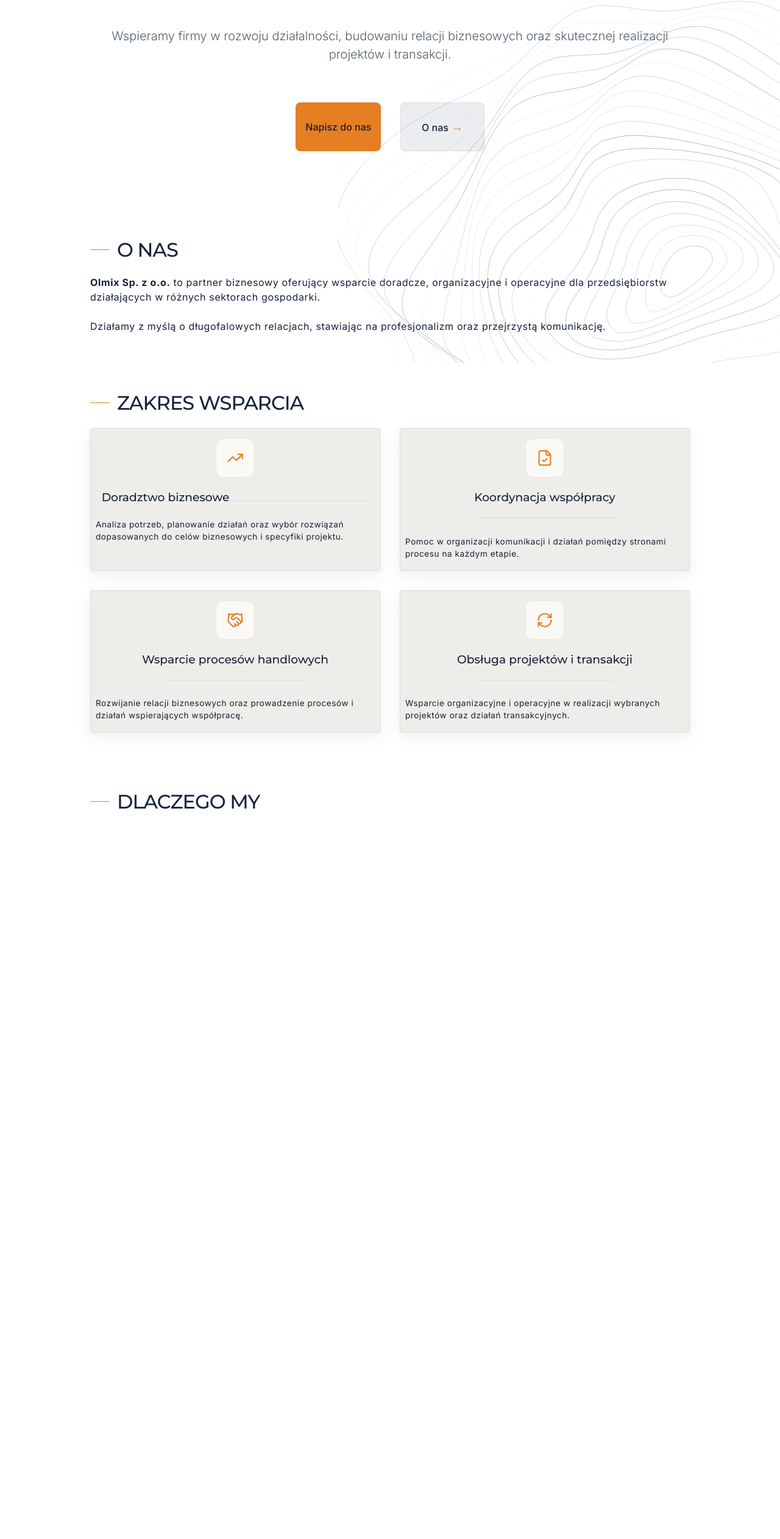
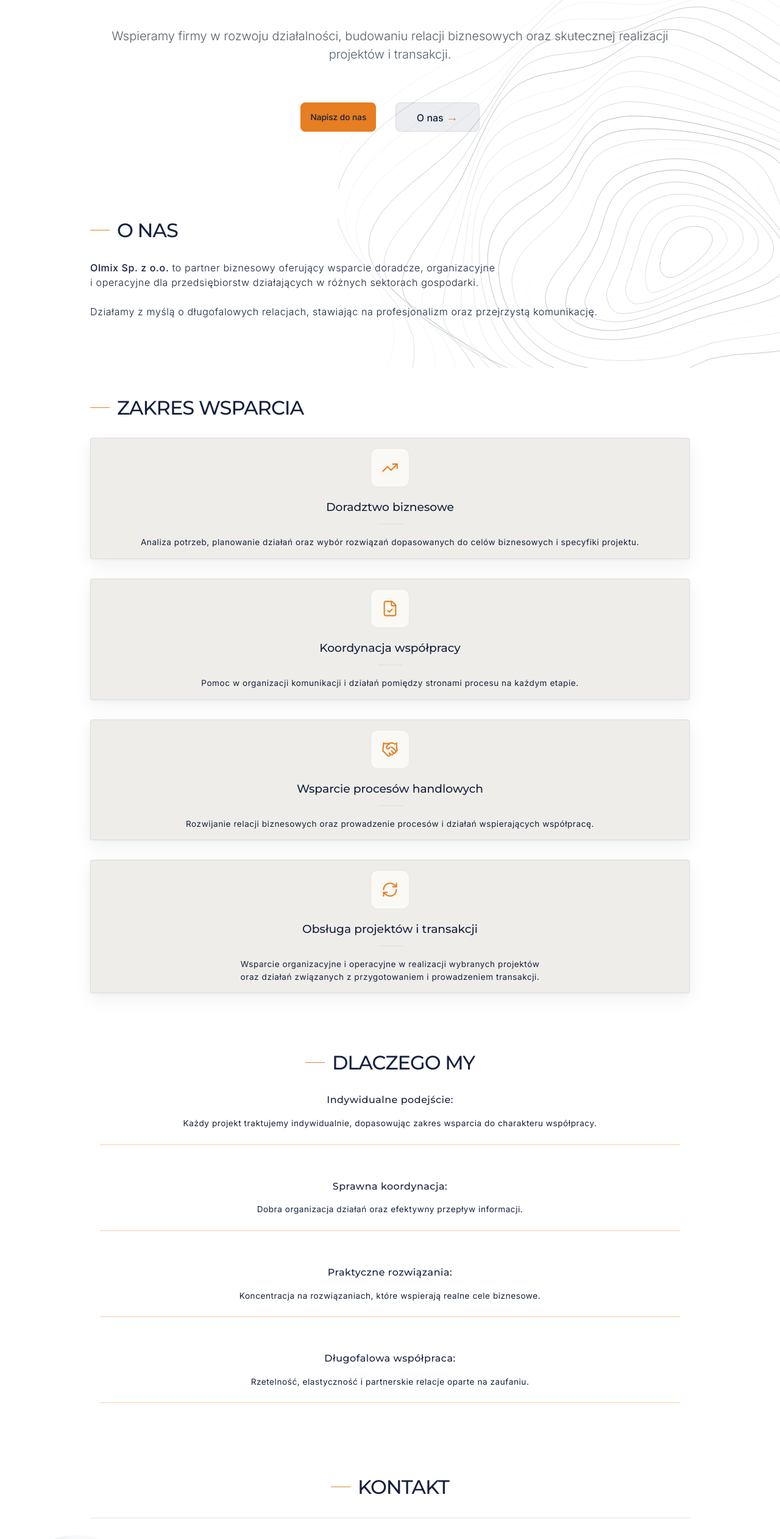
Before and after one commit to Maria2247/olmix, a website built with Vite: page index.html in a window 1280 px wide. Shown: the part 276-2800 px from the top of the page at 61% size. Before the commit the page ends 1680 px from the top, so only its background shows below. Built offline with nearby package versions, Linux system fonts and the light colour scheme.

Commit message:
added why-us and contacts section

```diff
--- a/index.html
+++ b/index.html
@@ -6,7 +6,7 @@
     <meta name="viewport" content="width=device-width, initial-scale=1.0" />
     <meta
       name="description"
-      content="Kompleksowe wsparcie biznesu i doradztwo strategiczne."
+      content="Olmix Sp. z o.o. doradztwo biznesowe, koordynacja współpracy, wsparcie procesów handlowych oraz obsługa projektów i transakcji."
     />
 
     <link
@@ -89,16 +89,9 @@
             biznesowych oraz skutecznej realizacji projektów i transakcji.
           </p>
           <div class="hero-btn-holder">
-            <a href="#cta" type="button" class="cta-btn">Napisz do nas</a>
-            <a href="#about" type="button" class="learn-more-btn">
-              O nas <span>→</span>
-            </a>
+            <a href="mailto:biuro@olmix.pl" class="cta-btn">Napisz do nas</a>
+            <a href="#about" class="learn-more-btn"> O nas <span>→</span> </a>
           </div>
-          <!-- <ul class="hero-features">
-              <li><span class="hero-icon"><svg xmlns="http://www.w3.org/2000/svg" viewBox="0 0 256 256"><path d="M221.87,83.16A104.1,104.1,0,1,1,195.67,49l22.67-22.68a8,8,0,0,1,11.32,11.32l-96,96a8,8,0,0,1-11.32-11.32l27.72-27.72a40,40,0,1,0,17.87,31.09,8,8,0,1,1,16-.9,56,56,0,1,1-22.38-41.65L184.3,60.39a87.88,87.88,0,1,0,23.13,29.67,8,8,0,0,1,14.44-6.9Z"></path></svg></span>Strategia i doradztwo biznesowe</li>
-              <li><span class="hero-icon"><svg xmlns="http://www.w3.org/2000/svg" viewBox="0 0 256 256"><path d="M232,208a8,8,0,0,1-8,8H32a8,8,0,0,1-8-8V48a8,8,0,0,1,16,0V156.69l50.34-50.35a8,8,0,0,1,11.32,0L128,132.69,180.69,80H160a8,8,0,0,1,0-16h40a8,8,0,0,1,8,8v40a8,8,0,0,1-16,0V91.31l-58.34,58.35a8,8,0,0,1-11.32,0L96,123.31l-56,56V200H224A8,8,0,0,1,232,208Z"></path></svg></span>Realizacja procesów operacyjnych</li>
-              <li><span class="hero-icon"><svg xmlns="http://www.w3.org/2000/svg" viewBox="0 0 256 256"><path d="M120,176h-8v-4a28,28,0,0,0-56,0v4H48a8,8,0,0,0-8,8v40a8,8,0,0,0,8,8h72a8,8,0,0,0,8-8V184A8,8,0,0,0,120,176Zm-48-4a12,12,0,0,1,24,0v4H72Zm40,44H56V192h56ZM213.66,82.34l-56-56A8,8,0,0,0,152,24H56A16,16,0,0,0,40,40v88a8,8,0,0,0,16,0V40h88V88a8,8,0,0,0,8,8h48V216H160a8,8,0,0,0,0,16h40a16,16,0,0,0,16-16V88A8,8,0,0,0,213.66,82.34ZM160,51.31,188.69,80H160Z"></path></svg></span>Wsparcie transakcji i negocjacji</li>
-            </ul> -->
         </div>
       </section>
       <section id="about">
@@ -106,7 +99,7 @@
         <div class="container">
           <h2 class="section-header">o nas</h2>
           <p class="about-text">
-            <strong> Olmix Sp. z o.o.</strong> to partner biznesowy oferujący
+            <span> Olmix Sp. z o.o.</span> to partner biznesowy oferujący
             wsparcie doradcze, organizacyjne i operacyjne dla przedsiębiorstw
             działających w różnych sektorach gospodarki.
           </p>
@@ -158,7 +151,8 @@
               <h3 class="card-header">Obsługa projektów i transakcji</h3>
               <p class="offer-text">
                 Wsparcie organizacyjne i operacyjne w realizacji wybranych
-                projektów oraz działań transakcyjnych.
+                projektów oraz działań związanych z przygotowaniem i
+                prowadzeniem transakcji.
               </p>
             </div>
           </div>
@@ -167,14 +161,49 @@
       <section id="why-us">
         <div class="container">
           <h2 class="section-header">dlaczego my</h2>
-
-          <!--
-          Indywidualne podejście: Każdy projekt traktujemy indywidualnie, dopasowując zakres wsparcia do charakteru współpracy.
-          Sprawna koordynacja: Dobra organizacja działań oraz efektywny przepływ informacji.
-          Praktyczne rozwiązania: Koncentracja na rozwiązaniach, które wspierają realne cele biznesowe.
-          Długofalowa współpraca: Rzetelność, elastyczność i partnerskie relacje oparte na zaufaniu.
-
-          -->
+          <ul class="why-us-list">
+            <li class="why-us-item">
+              <h3>Indywidualne podejście:</h3>
+              <p class="why-us-text">
+                Każdy projekt traktujemy indywidualnie, dopasowując zakres
+                wsparcia do charakteru współpracy.
+              </p>
+            </li>
+            <li class="why-us-item">
+              <h3>Sprawna koordynacja:</h3>
+              <p class="why-us-text">
+                Dobra organizacja działań oraz efektywny przepływ informacji.
+              </p>
+            </li>
+            <li class="why-us-item">
+              <h3>Praktyczne rozwiązania:</h3>
+              <p class="why-us-text">
+                Koncentracja na rozwiązaniach, które wspierają realne cele
+                biznesowe.
+              </p>
+            </li>
+            <li class="why-us-item">
+              <h3>Długofalowa współpraca:</h3>
+              <p class="why-us-text">
+                Rzetelność, elastyczność i partnerskie relacje oparte na
+                zaufaniu.
+              </p>
+            </li>
+          </ul>
+        </div>
+      </section>
+      <section id="contacts">
+        <div class="container">
+          <h2 class="section-header">Kontakt</h2>
+          <div class="contacts-bg"></div>
+          <div class="contacts-holder">
+            <p class="contacts-text">
+              Zapraszamy do kontaktu w sprawie współpracy biznesowej, wsparcia
+              projektów oraz działań doradczych. Chętnie przedstawimy możliwe
+              formy współpracy dopasowane do potrzeb Państwa firmy.
+            </p>
+            <a href="mailto:biuro@olmix.pl" class="cta-btn">Napisz do nas</a>
+          </div>
         </div>
       </section>
     </main>
--- a/src/css/components.css
+++ b/src/css/components.css
@@ -1,7 +1,8 @@
 .cta-btn {
-  display: inline-flex;
+  display: flex;
   align-items: center;
   justify-content: center;
+  font-size: 0.85rem;
   font-weight: 500;
   padding: 0.5rem 1rem;
   background-color: var(--accent-orange);
@@ -36,7 +37,7 @@
   line-height: 1.1;
   font-weight: 500;
   text-transform: uppercase;
-  margin-bottom: 1.5rem;
+  margin-bottom: 2rem;
 }
 
 .section-header::before {
--- a/src/css/style.css
+++ b/src/css/style.css
@@ -61,11 +61,11 @@
 .backdrop-filter {
   position: absolute;
   inset: 0;
-  background: rgba(20, 33, 61, 0.1);
+  background: rgba(20, 33, 61, 0.7);
   pointer-events: none;
   backdrop-filter: blur(12px);
   -webkit-backdrop-filter: blur(12px);
-  opacity: 0;
+  opacity: 0.5;
   transition: opacity 0.1s ease;
   z-index: 0;
 }
@@ -233,7 +233,7 @@ section.hero {
 
 .learn-more-btn {
   font-weight: 500;
-  padding: 1.5rem 2.1rem;
+  padding: 0.5rem 2.1rem;
   background-color: var(--border-color);
   border: 1px solid var(--border-color);
   border-radius: 0.5rem;
@@ -303,8 +303,17 @@ section.hero {
   background-position: top right;
 }
 
+#about {
+  padding-bottom: 5rem;
+}
 .about-text {
+  font-weight: 300;
   letter-spacing: 0.04em;
+  text-wrap: balance;
+}
+
+.about-text span {
+  font-weight: 500;
 }
 
 .about-text:not(:last-child) {
@@ -315,14 +324,14 @@ section.hero {
 
 .offer-card-holder {
   display: grid;
-  grid-template-columns: repeat(2, 1fr);
+  grid-template-columns: 1fr;
   gap: 2rem;
 }
 
 .offer-card {
   background-color: var(--bg-cards);
   border: 1px solid var(--border-color);
-  padding: 1rem 0.5rem;
+  padding: 1rem;
   border-radius: 4px;
   box-shadow:
     0 10px 30px rgba(20, 33, 61, 0.06),
@@ -371,18 +380,100 @@ section.hero {
 .card-header {
   text-align: center;
   margin-bottom: 1.2rem;
+  text-wrap: balance;
 }
 
 .card-header::after {
   content: '';
-  display: inline-block;
-  width: 50%;
+  display: block;
+  width: 40px;
   height: 1px;
-  /* padding-bottom: 2rem; */
+  margin: 0.8rem auto 0;
   background-color: var(--border-color);
 }
 
 .offer-text {
   font-size: 0.85rem;
   letter-spacing: 0.04em;
+  text-align: center;
+  text-wrap: balance;
 }
+
+/* ---WHY-US--- */
+
+#why-us .section-header {
+  justify-content: center;
+}
+
+.why-us-list {
+  display: flex;
+  flex-direction: column;
+  text-align: center;
+  gap: 2rem;
+  padding: 0 1rem;
+}
+.why-us-item {
+  font-size: 0.85rem;
+  letter-spacing: 0.04em;
+}
+
+.why-us-item::after {
+  content: '';
+  display: block;
+  width: 100%;
+  height: 1px;
+  margin: 1.5rem auto;
+  background-color: var(--accent-orange);
+  opacity: 0.4;
+}
+
+.why-us-item h3 {
+  margin-bottom: 1rem;
+}
+.why-us-text {
+  font-weight: 400;
+  text-wrap: balance;
+}
+
+/* ---CONTACTS--- */
+
+#contacts .section-header {
+  justify-content: center;
+}
+
+.contacts-bg {
+  position: absolute;
+  inset: 0;
+  background-image: url('../assets/contacts-bg.png');
+  background-repeat: no-repeat;
+  background-position: center left;
+  opacity: 0.5;
+  /* transform: scale(1.5); */
+}
+
+.contacts-holder {
+  display: flex;
+  flex-direction: column;
+  align-items: center;
+  padding: 4rem 2rem;
+
+  border-top: 1px solid rgba(0, 0, 0, 0.1);
+  border-bottom: 1px solid rgba(0, 0, 0, 0.1);
+}
+
+.contacts-text {
+  font-size: 1.25rem;
+  line-height: 1.8;
+  text-align: center;
+  font-weight: 400;
+  letter-spacing: 0.1em;
+  max-width: 50rem;
+  text-wrap: balance;
+}
+
+#contacts .cta-btn {
+  margin-top: 3rem;
+  width: 10rem;
+  font-size: 1rem;
+  padding: 1rem 1rem;
+}
--- a/src/main.js
+++ b/src/main.js
@@ -17,6 +17,7 @@ createIcons({
 const openMenuBtn = document.querySelector('.menu-btn');
 const mobileMenu = document.querySelector('.main-nav');
 const closeMenuBtn = document.querySelector('.close-btn');
+const navLink = document.querySelectorAll('.nav-item a');
 
 openMenuBtn.addEventListener('click', () => {
   mobileMenu.classList.add('is-open');
@@ -26,65 +27,26 @@ openMenuBtn.addEventListener('click', () => {
   burgerBtn.setAttribute('aria-expanded', !expanded);
 });
 
-closeMenuBtn.addEventListener('click', () => {
+function closeMobileNav() {
   mobileMenu.classList.remove('is-open');
+}
+
+navLink.forEach(link => {
+  link.addEventListener('click', closeMobileNav);
 });
-// import javascriptLogo from './assets/javascript.svg';
-// import viteLogo from './assets/vite.svg';
-// import heroImg from './assets/hero.png';
-// import { setupCounter } from './counter.js';
 
-// document.querySelector('#app').innerHTML = `
-// <section id="center">
-//   <div class="hero">
-//     <img src="${heroImg}" class="base" width="170" height="179">
-//     <img src="${javascriptLogo}" class="framework" alt="JavaScript logo"/>
-//     <img src="${viteLogo}" class="vite" alt="Vite logo" />
-//   </div>
-//   <div>
-//     <h1>Get started</h1>
-//     <p>Edit <code>src/main.js</code> and save to test <code>HMR</code></p>
-//   </div>
-//   <button id="counter" type="button" class="counter"></button>
-// </section>
+closeMenuBtn.addEventListener('click', closeMobileNav);
 
-// <div class="ticks"></div>
+// FIXED HEADER
 
-// <section id="next-steps">
-//   <div id="docs">
-//     <svg class="icon" role="presentation" aria-hidden="true"><use href="/icons.svg#documentation-icon"></use></svg>
-//     <h2>Documentation</h2>
-//     <p>Your questions, answered</p>
-//     <ul>
-//       <li>
-//         <a href="https://vite.dev/" target="_blank">
-//           <img class="logo" src="${viteLogo}" alt="" />
-//           Explore Vite
-//         </a>
-//       </li>
-//       <li>
-//         <a href="https://developer.mozilla.org/en-US/docs/Web/JavaScript" target="_blank">
-//           <img class="button-icon" src="${javascriptLogo}" alt="">
-//           Learn more
-//         </a>
-//       </li>
-//     </ul>
-//   </div>
-//   <div id="social">
-//     <svg class="icon" role="presentation" aria-hidden="true"><use href="/icons.svg#social-icon"></use></svg>
-//     <h2>Connect with us</h2>
-//     <p>Join the Vite community</p>
-//     <ul>
-//       <li><a href="https://github.com/vitejs/vite" target="_blank"><svg class="button-icon" role="presentation" aria-hidden="true"><use href="/icons.svg#github-icon"></use></svg>GitHub</a></li>
-//       <li><a href="https://chat.vite.dev/" target="_blank"><svg class="button-icon" role="presentation" aria-hidden="true"><use href="/icons.svg#discord-icon"></use></svg>Discord</a></li>
-//       <li><a href="https://x.com/vite_js" target="_blank"><svg class="button-icon" role="presentation" aria-hidden="true"><use href="/icons.svg#x-icon"></use></svg>X.com</a></li>
-//       <li><a href="https://bsky.app/profile/vite.dev" target="_blank"><svg class="button-icon" role="presentation" aria-hidden="true"><use href="/icons.svg#bluesky-icon"></use></svg>Bluesky</a></li>
-//     </ul>
-//   </div>
-// </section>
+// const header = document.querySelector('.header-container');
 
-// <div class="ticks"></div>
-// <section id="spacer"></section>
-// `;
+// const stickyPoint = header.offsetTop;
 
-// setupCounter(document.querySelector('#counter'));
+// window.addEventListener('scroll', () => {
+//   if (window.scrollY > stickyPoint) {
+//     header.classList.add('is-fixed');
+//   } else {
+//     header.classList.remove('is-fixed');
+//   }
+// });
```
Also changed, not shown: src/assets/contacts-bg.png (added).
